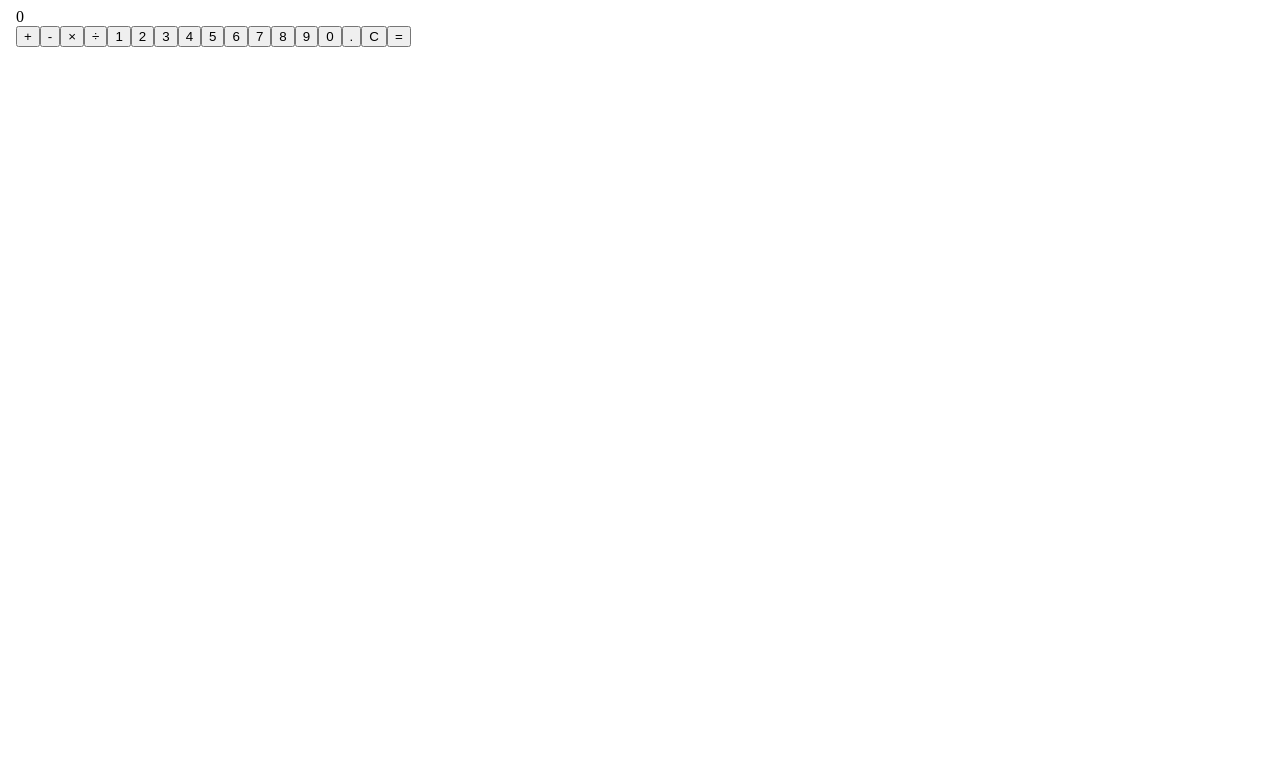
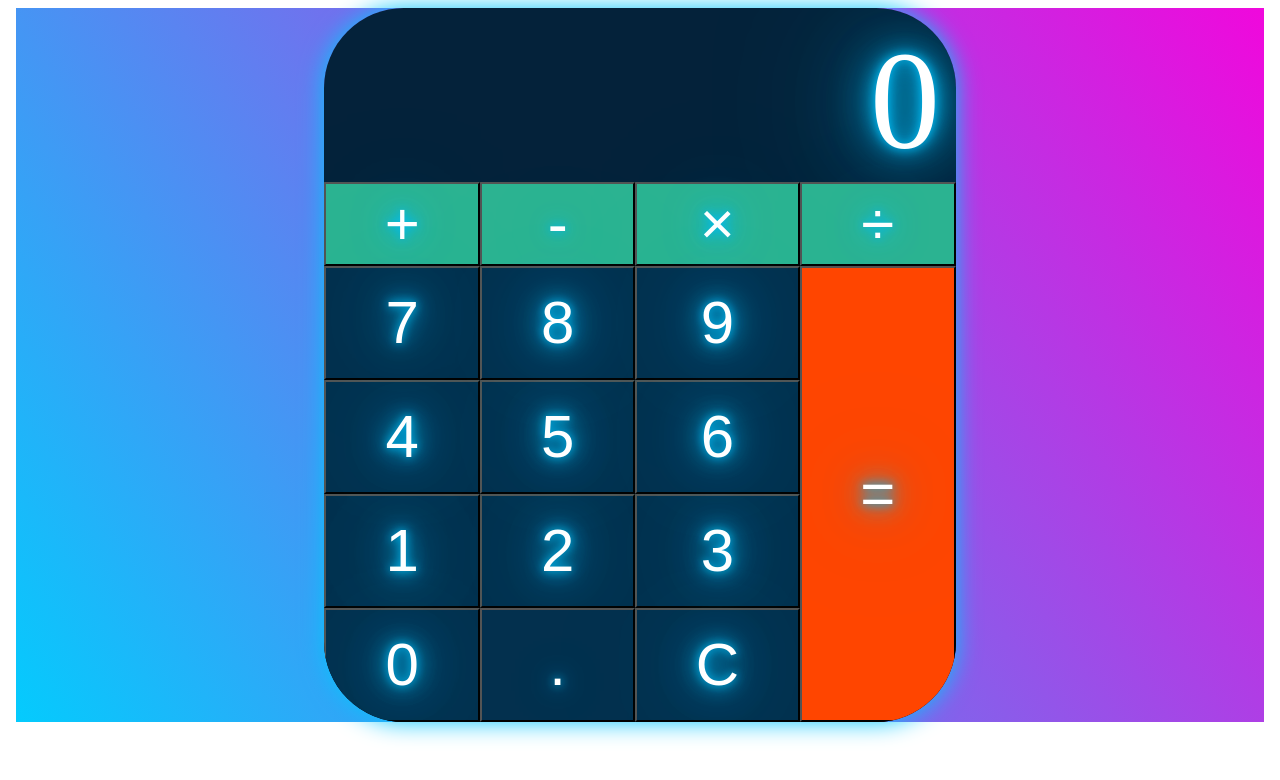
Before and after one commit to VinceSaykao/HedgeServ-Calculator, an Angular app in the folder HedgeServ-Calculator-Project/: page / in a window 1280 px wide. Shown: the top 780 px of the page. Built offline with nearby package versions, Linux system fonts and the light colour scheme.

Commit message:
added css properties to buttons and added comments in app html

```diff
--- a/HedgeServ-Calculator-Project/src/app/app.component.css
+++ b/HedgeServ-Calculator-Project/src/app/app.component.css
@@ -31,3 +31,139 @@
     display: flex;
     flex-direction: column;
 } */
+
+.container {
+  font-size: 30px;
+  color: #fff;
+  text-shadow: 0 0 10px #03bcf4, 0 0 20px #03bcf4, 0 0 40px #03bcf4,
+    0 0 80px #03bcf4, 0 0 160px #03bcf4;
+
+}
+
+body {
+  display: flex;
+  background-image: linear-gradient(236deg, #f008dc, #04cbfd);
+  justify-content: center;
+  align-items: center;
+  height: 100%;
+}
+
+.calculator {
+  height: 100%;
+  box-shadow: 0 0 25px 0 rgb(5, 198, 252);
+  border-radius: 80px;
+  overflow: hidden;
+}
+
+.calculator_display {
+  background-color: rgb(4, 34, 58);
+  color: var(--grey-050);
+  width: 600px;
+  height: 150px;
+  padding: 0.75rem 1rem;
+  text-align: right;
+  font-size: 140px;
+  /* border-top-left-radius: 50px;
+  border-top-right-radius: 50px; */
+}
+
+.calculator_keys {
+  background: black;
+  display: grid;
+  grid-template-columns: repeat(4, auto);
+  grid-template-areas:
+    ". . . ."
+    "seven eight nine equal"
+    "four five six equal"
+    "one two three equal"
+    "zero decimal clear equal";
+}
+
+.calculator__keys,
+button {
+  border-radius: 1px;
+  font-size: 60px;
+
+  color: #fff;
+  text-shadow: 0 0 10px #03bcf4, 0 0 20px #03bcf4, 0 0 40px #03bcf4,
+    0 0 80px #03bcf4, 0 0 160px #03bcf4;
+}
+
+[data-key="1"] {
+  grid-area: one;
+}
+
+[data-key="2"] {
+  grid-area: two;
+}
+
+[data-key="3"] {
+  grid-area: three;
+}
+
+[data-key="4"] {
+  grid-area: four;
+}
+
+[data-key="5"] {
+  grid-area: five;
+}
+
+[data-key="6"] {
+  grid-area: six;
+}
+
+[data-key="7"] {
+  grid-area: seven;
+}
+
+[data-key="8"] {
+  grid-area: eight;
+}
+
+[data-key="9"] {
+  grid-area: nine;
+}
+
+[data-key="0"] {
+  grid-area: zero;
+}
+.decimal {
+  grid-area: decimal;
+}
+.clear {
+  grid-area: clear;
+}
+
+[data-key="equal"] {
+  grid-area: equal;
+  background-color: orangered;
+}
+
+[data-key="equal"]:active {
+  background-color: #fff;
+}
+
+[data-type="operator"] {
+  background: rgb(45, 179, 145);
+  line-height: 50px;
+}
+
+[data-type="number"],
+[data-type="clear"] {
+  background: rgb(3, 48, 78);
+}
+
+[data-type="operator"]:active,
+[data-type="number"]:active,
+[data-type="clear"]:active {
+  background: #fff;
+}
+
+[data-state="selected"] {
+  background: grey;
+}
+button {
+  padding: 15px 15px;
+  line-height: 80px;
+}
```
Also changed, not shown: HedgeServ-Calculator-Project/src/app/app.component.html (+8 -0 lines).
